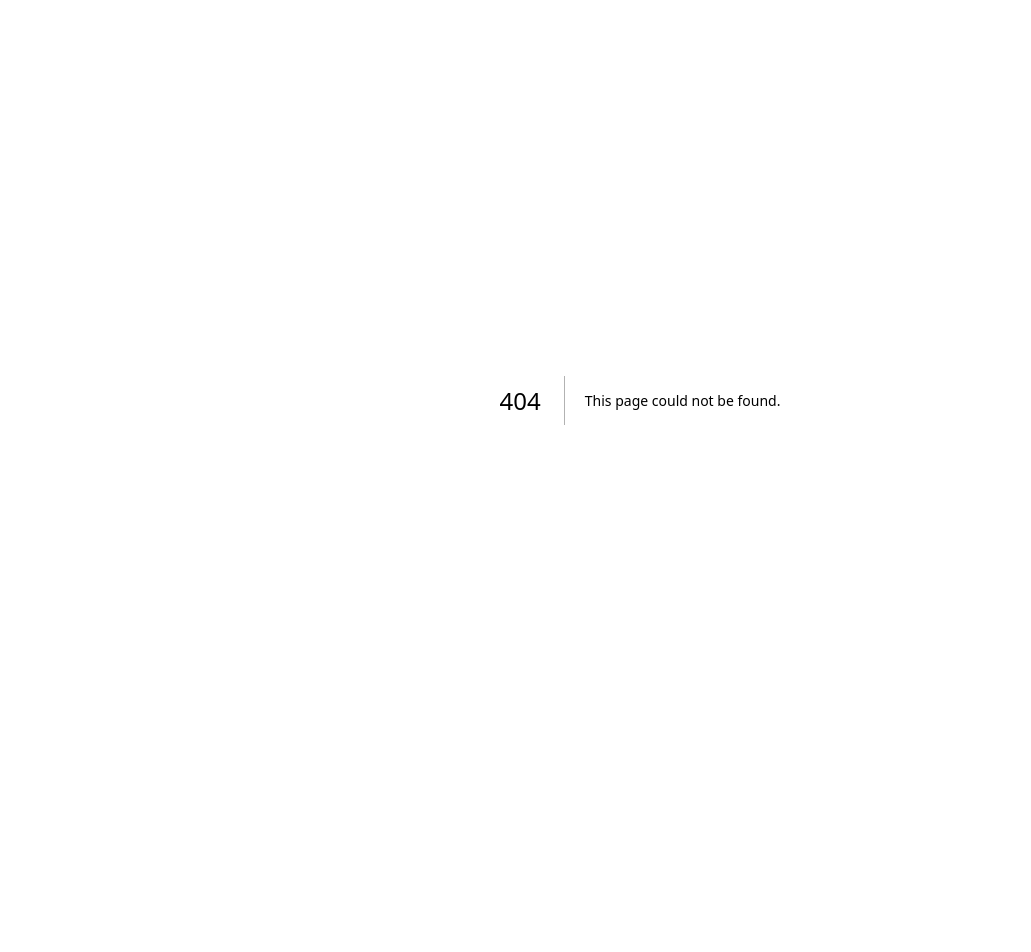
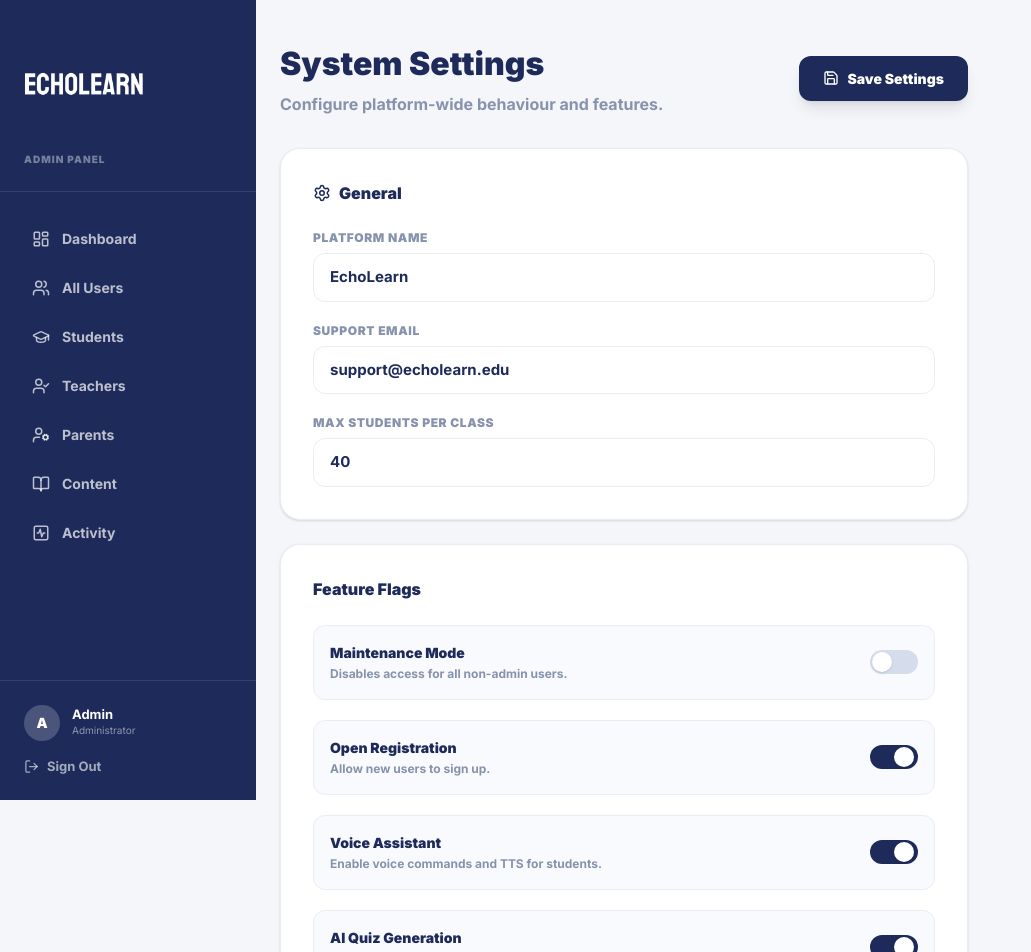
Before and after one commit to VihangaDewindi/EchoLearn, a Next.js app in the folder frontend/: page /admin/settings in a window 1280 px wide. Before the commit this address had no page. Shown: the top 952 px of the page, without its empty margins (0-1031 px from the left). Before the commit the page ends 800 px from the top, so only its background shows below. Built offline with nearby package versions, Linux system fonts and the light colour scheme; no server answers; sample sign-in values are in the browser's storage.

Commit message:
Created admin settings page

```diff
--- /dev/null
+++ b/frontend/app/admin/settings/page.tsx
@@ -0,0 +1,153 @@
+"use client";
+
+import { useEffect, useState } from "react";
+import { useRouter } from "next/navigation";
+import AdminNavbar from "@/components/Admin/AdminNavbar";
+import { Save, Settings, RefreshCw } from "lucide-react";
+
+const API = "http://localhost:5001";
+
+const DEFAULT: Record<string, any> = {
+  platformName:       "EchoLearn",
+  maintenanceMode:    false,
+  registrationOpen:   true,
+  maxStudentsPerClass: 40,
+  voiceEnabled:       true,
+  aiQuizEnabled:      true,
+  supportEmail:       "support@echolearn.edu",
+};
+
+export default function AdminSettingsPage() {
+  const router = useRouter();
+  const [admin, setAdmin]     = useState<any>(null);
+  const [settings, setSettings] = useState<Record<string, any>>(DEFAULT);
+  const [loading, setLoading] = useState(true);
+  const [saving, setSaving]   = useState(false);
+  const [toast, setToast]     = useState("");
+
+  const showToast = (msg: string) => { setToast(msg); setTimeout(() => setToast(""), 3000); };
+
+  useEffect(() => {
+    const raw = localStorage.getItem("user");
+    const token = localStorage.getItem("token");
+    if (!raw || !token) { router.push("/login"); return; }
+    const u = JSON.parse(raw);
+    if (u.role !== "admin") { router.push("/login"); return; }
+    setAdmin(u);
+
+    fetch(`${API}/api/admin/settings`, { headers: { Authorization: `Bearer ${token}` } })
+      .then(r => r.json())
+      .then(d => { setSettings(d || DEFAULT); setLoading(false); })
+      .catch(() => setLoading(false));
+  }, [router]);
+
+  const handleSave = async () => {
+    setSaving(true);
+    const token = localStorage.getItem("token");
+    const res = await fetch(`${API}/api/admin/settings`, {
+      method: "POST",
+      headers: { "Content-Type": "application/json", Authorization: `Bearer ${token}` },
+      body: JSON.stringify(settings),
+    });
+    if (res.ok) showToast("Settings saved successfully!");
+    else showToast("Failed to save settings.");
+    setSaving(false);
+  };
+
+  if (!admin) return null;
+
+  const set = (key: string, value: any) => setSettings(s => ({ ...s, [key]: value }));
+
+  return (
+    <div className="flex min-h-screen bg-[#F4F6FA]">
+      <AdminNavbar adminName={admin.fullName} />
+
+      {toast && (
+        <div className="fixed top-4 right-4 z-[100] bg-[#1E2B5A] text-white px-6 py-3 rounded-xl shadow-xl font-bold text-[14px]">
+          {toast}
+        </div>
+      )}
+
+      <main className="ml-60 flex-1 p-10 max-w-3xl">
+        <div className="flex items-center justify-between mb-8">
+          <div>
+            <h1 className="text-[32px] font-black text-[#1E2B5A]">System Settings</h1>
+            <p className="text-[#8793AC] font-bold mt-1">Configure platform-wide behaviour and features.</p>
+          </div>
+          <button onClick={handleSave} disabled={saving || loading}
+            className="flex items-center gap-2 bg-[#1E2B5A] text-white px-6 py-3 rounded-xl font-black text-[14px] shadow-lg hover:bg-[#151F41] transition disabled:opacity-50">
+            {saving ? <RefreshCw size={16} className="animate-spin" /> : <Save size={16} />}
+            {saving ? "Saving…" : "Save Settings"}
+          </button>
+        </div>
+
+        {loading ? (
+          <div className="space-y-4">{[...Array(5)].map((_, i) => <div key={i} className="bg-white rounded-[20px] h-20 animate-pulse border border-[#E9EDF5]" />)}</div>
+        ) : (
+          <div className="space-y-6">
+
+            {/* General */}
+            <section className="bg-white rounded-[20px] border border-[#E9EDF5] shadow-sm p-8">
+              <h2 className="text-[16px] font-black text-[#1E2B5A] mb-6 flex items-center gap-2">
+                <Settings size={18} /> General
+              </h2>
+              <div className="space-y-5">
+                <div>
+                  <label className="text-[12px] font-black text-[#8793AC] uppercase tracking-wider mb-1.5 block">Platform Name</label>
+                  <input type="text" value={settings.platformName || ""} onChange={e => set("platformName", e.target.value)}
+                    className="w-full border border-[#E9EDF5] rounded-xl px-4 py-3 text-[15px] font-bold text-[#1E2B5A] focus:outline-none focus:border-[#1E2B5A]" />
+                </div>
+                <div>
+                  <label className="text-[12px] font-black text-[#8793AC] uppercase tracking-wider mb-1.5 block">Support Email</label>
+                  <input type="email" value={settings.supportEmail || ""} onChange={e => set("supportEmail", e.target.value)}
+                    className="w-full border border-[#E9EDF5] rounded-xl px-4 py-3 text-[15px] font-bold text-[#1E2B5A] focus:outline-none focus:border-[#1E2B5A]" />
+                </div>
+                <div>
+                  <label className="text-[12px] font-black text-[#8793AC] uppercase tracking-wider mb-1.5 block">Max Students Per Class</label>
+                  <input type="number" min={1} max={200}
+                    value={settings.maxStudentsPerClass || 40}
+                    onChange={e => set("maxStudentsPerClass", Number(e.target.value))}
+                    className="w-full border border-[#E9EDF5] rounded-xl px-4 py-3 text-[15px] font-bold text-[#1E2B5A] focus:outline-none focus:border-[#1E2B5A]" />
+                </div>
+              </div>
+            </section>
+
+            {/* Feature Flags */}
+            <section className="bg-white rounded-[20px] border border-[#E9EDF5] shadow-sm p-8">
+              <h2 className="text-[16px] font-black text-[#1E2B5A] mb-6">Feature Flags</h2>
+              <div className="space-y-5">
+                {[
+                  { key: "maintenanceMode",  label: "Maintenance Mode",       desc: "Disables access for all non-admin users." },
+                  { key: "registrationOpen", label: "Open Registration",       desc: "Allow new users to sign up." },
+                  { key: "voiceEnabled",     label: "Voice Assistant",         desc: "Enable voice commands and TTS for students." },
+                  { key: "aiQuizEnabled",    label: "AI Quiz Generation",      desc: "Allow teachers to generate quizzes with AI." },
+                ].map(({ key, label, desc }) => (
+                  <div key={key} className="flex items-center justify-between p-4 bg-[#F8FAFD] rounded-xl border border-[#E9EDF5]">
+                    <div>
+                      <p className="text-[14px] font-black text-[#1E2B5A]">{label}</p>
+                      <p className="text-[12px] font-bold text-[#8793AC] mt-0.5">{desc}</p>
+                    </div>
+                    <button
+                      onClick={() => set(key, !settings[key])}
+                      className={`relative w-12 h-6 rounded-full transition-colors ${settings[key] ? "bg-[#1E2B5A]" : "bg-[#D5DCEB]"}`}
+                    >
+                      <span className={`absolute top-0.5 w-5 h-5 rounded-full bg-white shadow transition-all ${settings[key] ? "left-6" : "left-0.5"}`} />
+                    </button>
+                  </div>
+                ))}
+              </div>
+            </section>
+
+            {/* Info */}
+            <div className="bg-amber-50 border border-amber-200 rounded-[16px] p-5">
+              <p className="text-[13px] font-bold text-amber-700">
+                <strong>Note:</strong> Settings are stored in memory and reset on server restart. For persistent settings, connect a Settings model to MongoDB.
+              </p>
+            </div>
+
+          </div>
+        )}
+      </main>
+    </div>
+  );
+}
```
